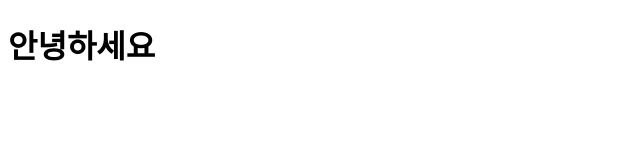
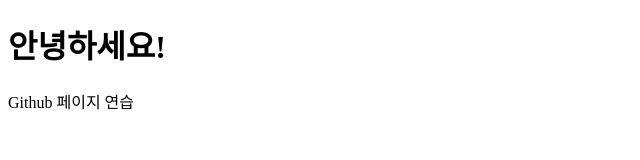
Before and after one commit to jeongjaeung/jeongjaeung.github.io, a plain HTML site: page index.html in a window 1280 px wide. Shown: the whole page, without its empty margins (0-640 px from the left). Drawn offline with Linux system fonts and the light colour scheme.

Commit message:
페이지 수정

```diff
--- a/index.html
+++ b/index.html
@@ -6,6 +6,8 @@
     <title>정재웅의 페이지</title>
 </head>
 <body>
-    <h1>안녕하세요</h1>
+    <h1>안녕하세요!</h1>
+
+    Github 페이지 연습
 </body>
 </html>
```
